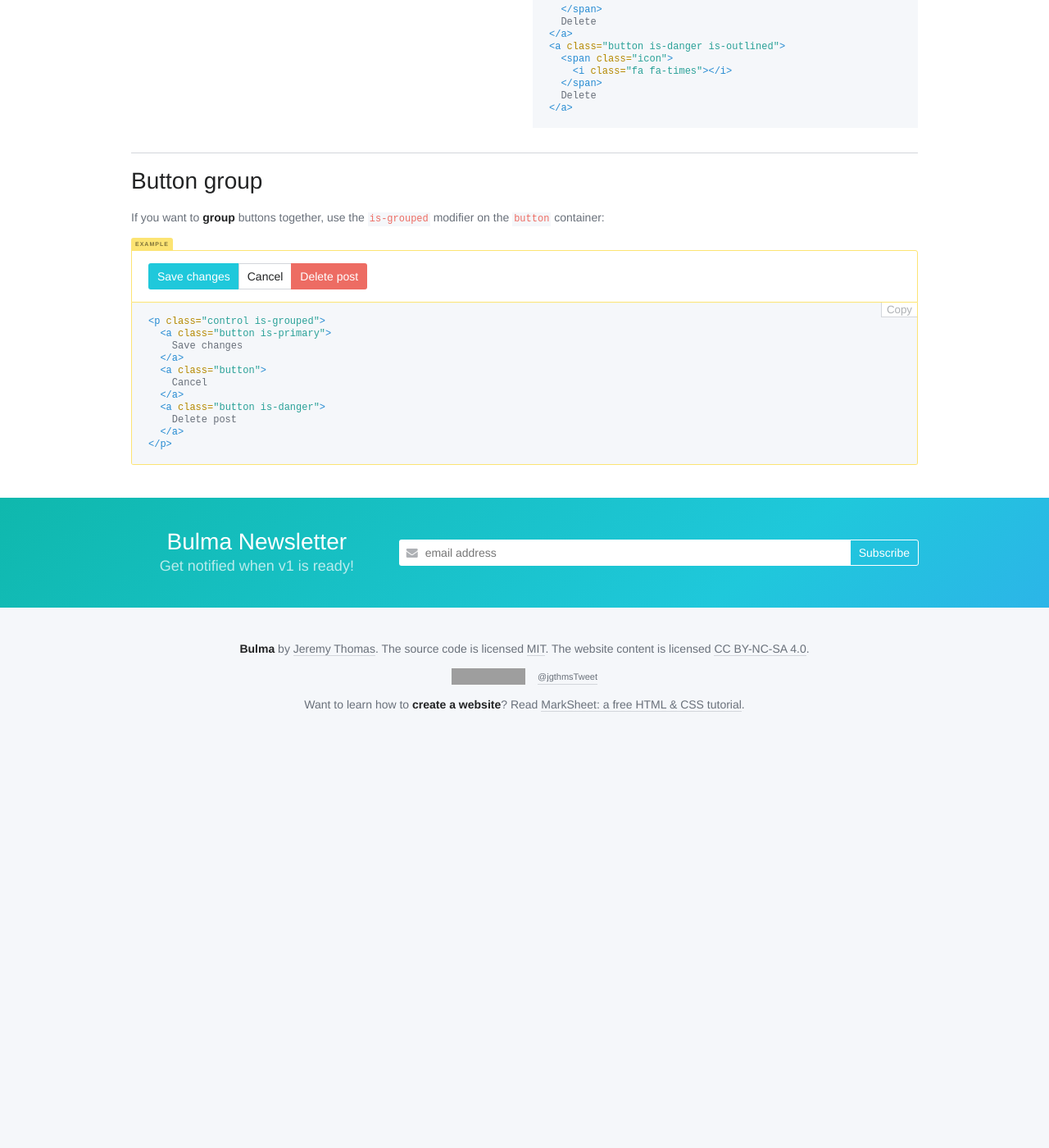
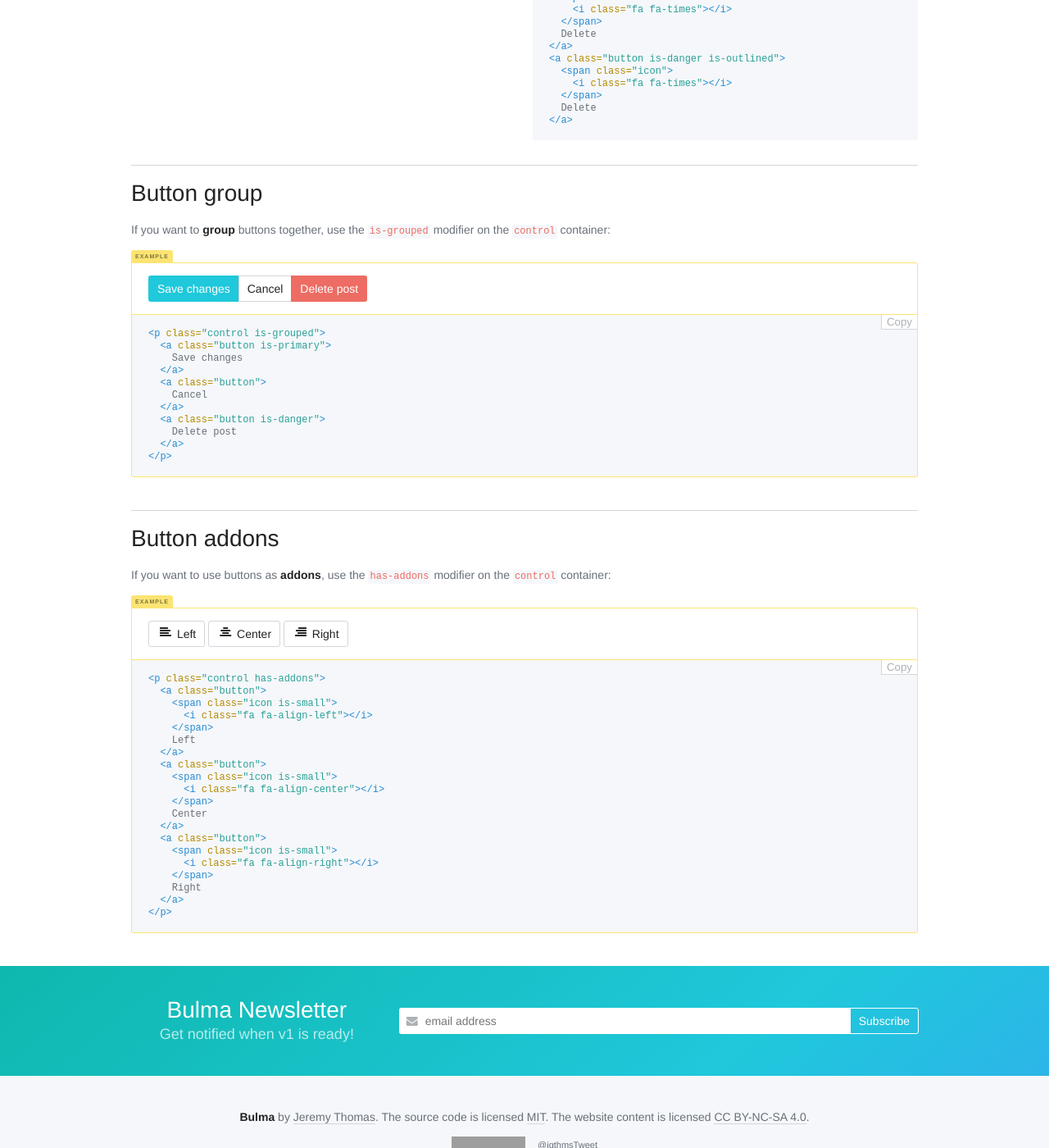
Before and after one commit to jgthms/bulma-website, a Jekyll site: the page built from documentation/elements/buttons.html, in a window 1280 px wide and 1400 px high, scrolled down 1755 px. Shown: the whole window at 82% size. Built offline with Jekyll 4.4.1, drawn with Linux system fonts in a browser that asks for light colours; nearby versions of some CDN libraries; comment, search, counter and statistics services are not loaded; before the commit the page ends 2704 px from its top, so only the background shows below that; some of the changed text lies outside the part shown; grey boxes are pictures that could not be loaded.

Commit message:
Add pagination, Add link button

```diff
--- a/_includes/header.html
+++ b/_includes/header.html
@@ -27,7 +27,9 @@
       {% if page.route == 'index' %}
         <span class="header-item">
           <a id="github" class="button is-dark is-outlined" href="{{ site.github }}">
-            <i class="fa fa-github"></i>
+            <span class="icon">
+              <i class="fa fa-github"></i>
+            </span>
             GitHub
           </a>
           <a id="twitter"
@@ -37,14 +39,18 @@
           data-social-target="{{ site.url }}"
           target="_blank"
           href="https://twitter.com/intent/tweet?text={{ site.title | urlencode }}&url={{ site.url }}&via=jgthms">
-            <span class="fa fa-twitter"></span>
+            <span class="icon">
+              <i class="fa fa-twitter"></i>
+            </span>
             Tweet
           </a>
         </span>
       {% else %}
         <span class="header-item">
           <a class="button is-info is-outlined is-inverted" href="{{ site.github }}">
-            <i class="fa fa-github"></i>
+            <span class="icon">
+              <i class="fa fa-github"></i>
+            </span>
             GitHub
           </a>
           <a class="button is-info is-outlined is-inverted"
@@ -52,7 +58,9 @@
           data-social-action="tweet"
           data-social-target="http://bulma.io/"
           href="https://twitter.com/intent/tweet?text={{ 'Bulma: a modern CSS framework based on Flebox' | urlencode }}&url=http://bulma.io/&via=jgthms">
-            <span class="fa fa-twitter"></span>
+            <span class="icon">
+              <i class="fa fa-twitter"></i>
+            </span>
             Tweet
           </a>
         </span>
--- a/_includes/subnav-components.html
+++ b/_includes/subnav-components.html
@@ -19,6 +19,9 @@
       <a class="header-tab {% if page.doc-subtab == 'tables' %}is-active{% endif %}" href="{{ site.baseurl }}/documentation/components/tables/">
         Tables
       </a>
+      <a class="header-tab {% if page.doc-subtab == 'pagination' %}is-active{% endif %}" href="{{ site.baseurl }}/documentation/components/pagination/">
+        Pagination
+      </a>
       <a class="header-tab {% if page.doc-subtab == 'modal' %}is-active{% endif %}" href="{{ site.baseurl }}/documentation/components/modal/">
         Modal
       </a>
--- a/documentation/elements/buttons.html
+++ b/documentation/elements/buttons.html
@@ -23,6 +23,7 @@
         <button class="button is-success">Success</button>
         <button class="button is-warning">Warning</button>
         <button class="button is-danger">Danger</button>
+        <button class="button is-link">Link</button>
       </div>
       <div class="column">
 {% highlight html %}
@@ -32,6 +33,7 @@
 <a class="button is-success">Success</a>
 <a class="button is-warning">Warning</a>
 <a class="button is-danger">Danger</a>
+<a class="button is-link">Link</a>
 {% endhighlight %}
       </div>
     </div>
@@ -228,7 +230,7 @@
 
     <h3 class="title">Button group</h3>
     <div class="content">
-      <p>If you want to <strong>group</strong> buttons together, use the <code>is-grouped</code> modifier on the <code>button</code> container:</p>
+      <p>If you want to <strong>group</strong> buttons together, use the <code>is-grouped</code> modifier on the <code>control</code> container:</p>
     </div>
     <div class="example">
       <p class="control is-grouped">
@@ -256,5 +258,57 @@
   </a>
 </p>
 {% endhighlight %}
+
+    <hr>
+
+    <h3 class="title">Button addons</h3>
+    <div class="content">
+      <p>If you want to use buttons as <strong>addons</strong>, use the <code>has-addons</code> modifier on the <code>control</code> container:</p>
+    </div>
+    <div class="example">
+      <p class="control has-addons">
+        <a class="button">
+          <span class="icon is-small">
+            <i class="fa fa-align-left"></i>
+          </span>
+          Left
+        </a>
+        <a class="button">
+          <span class="icon is-small">
+            <i class="fa fa-align-center"></i>
+          </span>
+          Center
+        </a>
+        <a class="button">
+          <span class="icon is-small">
+            <i class="fa fa-align-right"></i>
+          </span>
+          Right
+        </a>
+      </p>
+    </div>
+{% highlight html %}
+<p class="control has-addons">
+  <a class="button">
+    <span class="icon is-small">
+      <i class="fa fa-align-left"></i>
+    </span>
+    Left
+  </a>
+  <a class="button">
+    <span class="icon is-small">
+      <i class="fa fa-align-center"></i>
+    </span>
+    Center
+  </a>
+  <a class="button">
+    <span class="icon is-small">
+      <i class="fa fa-align-right"></i>
+    </span>
+    Right
+  </a>
+</p>
+{% endhighlight %}
+
   </div>
 </section>
```
Also changed, not shown: documentation/components/pagination.html (added, +75 -0 lines), documentation/elements/form.html (+32 -8 lines), documentation/navbar.html (+17 -17 lines), index.html (+9 -3 lines).
